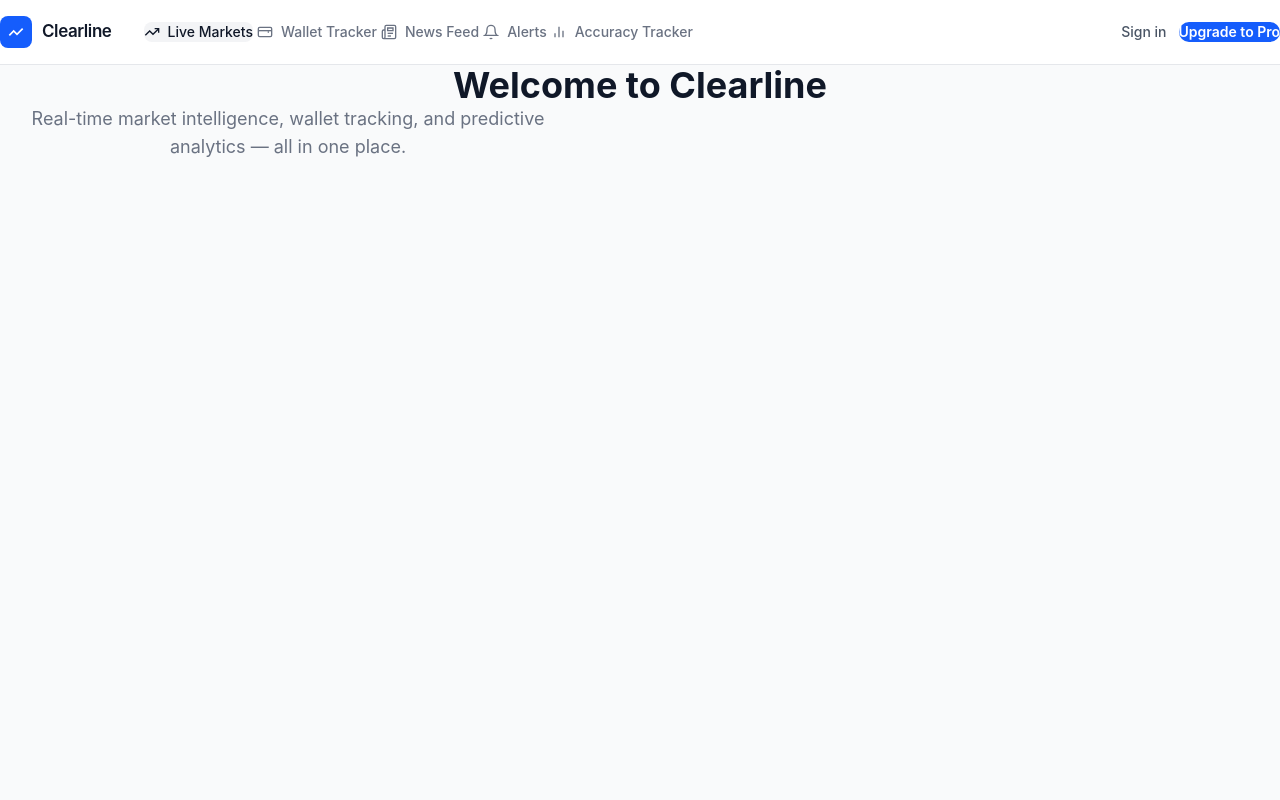
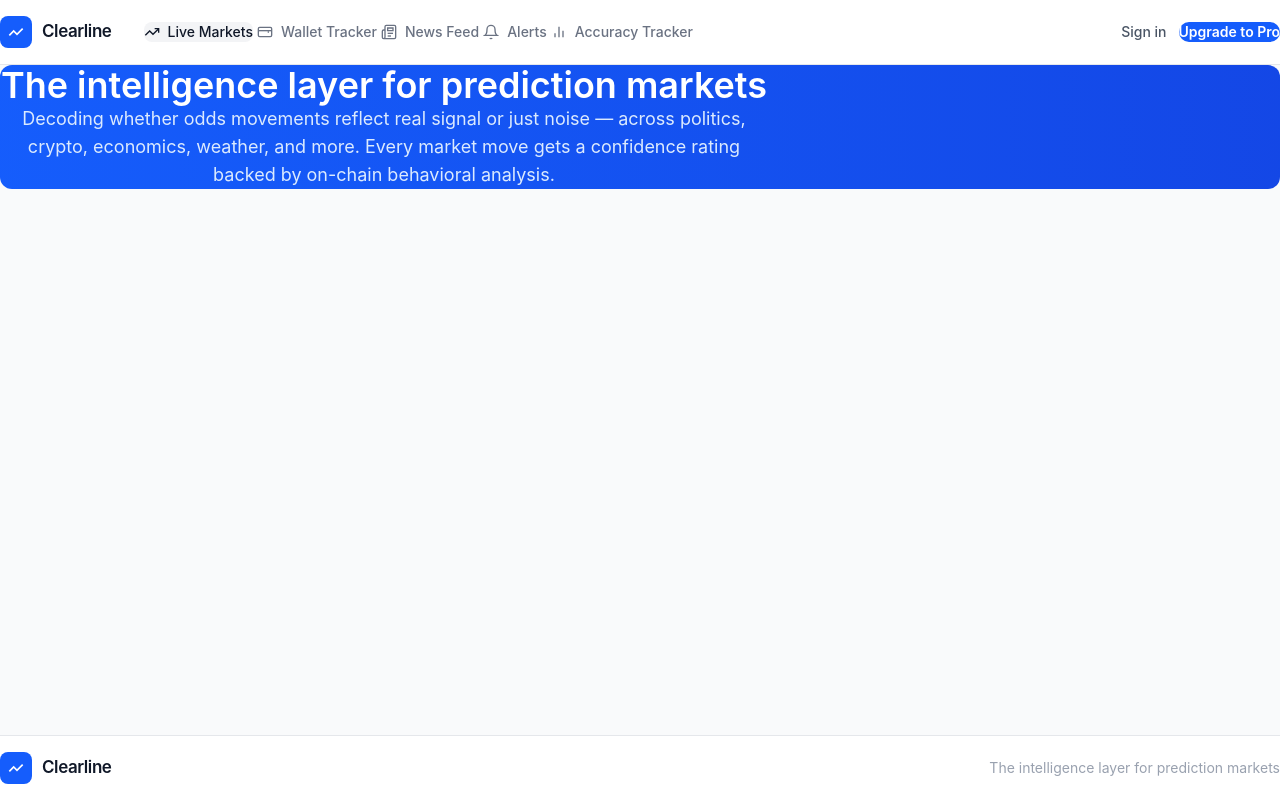
Before and after one commit to Clear-Line/clearline, a Next.js app: page / in a window 1280 px wide. Built offline with nearby package versions, Linux system fonts and the light colour scheme.

Commit message:
added a simple footer, started to add a component to the landing page

```diff
--- a/src/app/layout.tsx
+++ b/src/app/layout.tsx
@@ -2,26 +2,20 @@
 
 import "./globals.css";
 import Navbar from "@/src/components/Navbar";
-import { useState } from "react";
+import Footer from "@/src/components/Footer";
 
 export default function RootLayout({
   children,
 }: {
   children: React.ReactNode;
 }) {
-  const [isLoggedIn, setIsLoggedIn] = useState(false);
-
   return (
-    <>
-      <html lang="en">
-        <body>
-          <Navbar
-            isLoggedIn={isLoggedIn}
-            onAuthAction={() => setIsLoggedIn((prev) => !prev)}
-          />
-          <main>{children}</main>
-        </body>
-      </html>
-    </>
+    <html lang="en">
+      <body className="flex flex-col min-h-screen">
+        <Navbar />
+        <main className="flex-1">{children}</main>
+        <Footer />
+      </body>
+    </html>
   );
 }
--- a/src/app/page.tsx
+++ b/src/app/page.tsx
@@ -1,16 +1,24 @@
 "use client";
 
+import "@/src/app/globals.css";
+
 export default function Home() {
-
   return (
     <>
       <main className="max-w-7xl mx-auto px-4 sm:px-6 lg:px-8 py-16 text-center">
-        <h1 className="text-4xl font-bold text-gray-900 mb-4">
-          Welcome to Clearline
-        </h1>
-        <p className="text-lg text-gray-500 mb-8 max-w-xl mx-auto">
-          Real-time market intelligence, wallet tracking, and predictive analytics — all in one place.
-        </p>
+        <div className="bg-gradient-to-r from-blue-600 to-blue-700 rounded-xl p-8 mb-8 text-white">
+          <div className="max-w-3xl">
+            <h1 className="text-4xl font-semibold mb-3">
+              The intelligence layer for prediction markets
+            </h1>
+            <p className="text-lg text-blue-100 mb-6">
+              Decoding whether odds movements reflect real signal or just noise
+              — across politics, crypto, economics, weather, and more. Every
+              market move gets a confidence rating backed by on-chain behavioral
+              analysis.
+            </p>
+          </div>
+        </div>
       </main>
     </>
   );
--- /dev/null
+++ b/src/components/Footer.tsx
@@ -0,0 +1,26 @@
+import Link from "next/link";
+
+export default function Footer() {
+  return (
+    <footer className="w-full border-t border-gray-200 bg-white">
+      <div className="max-w-screen-xl mx-auto px-6 h-16 flex items-center justify-between">
+
+        {/* Logo */}
+        <Link href="/" className="flex items-center gap-2.5 group">
+          <div className="w-8 h-8 bg-blue-600 rounded-lg flex items-center justify-center group-hover:bg-blue-700 transition-colors">
+            <svg className="w-4 h-4 text-white" viewBox="0 0 24 24" fill="none" stroke="currentColor" strokeWidth={2.5}>
+              <polyline points="22 7 13.5 15.5 8.5 10.5 2 17" />
+            </svg>
+          </div>
+          <span className="text-[17px] font-semibold text-gray-900 tracking-tight">Clearline</span>
+        </Link>
+
+        {/* Tagline */}
+        <p className="text-sm text-gray-400">
+          The intelligence layer for prediction markets
+        </p>
+
+      </div>
+    </footer>
+  );
+}
```
Also changed, not shown: 1 other file (tests, documents, lock files or other folders).
